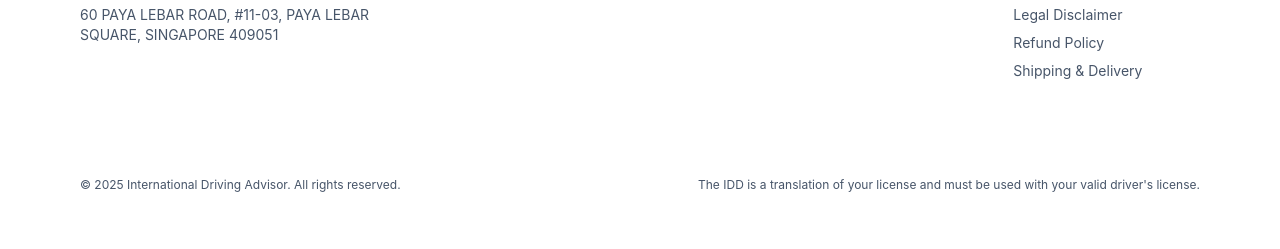
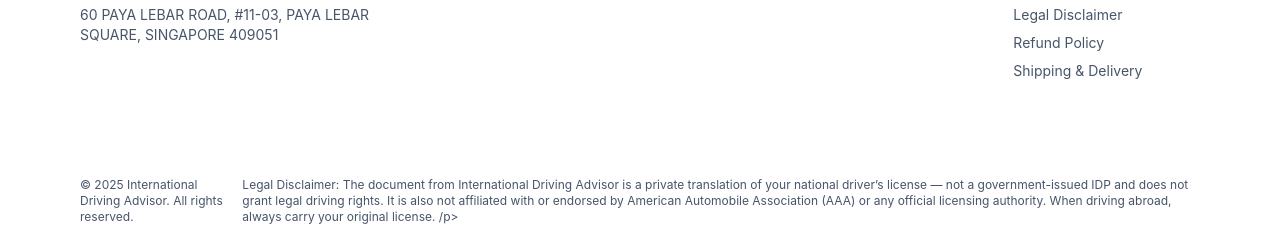
Before and after one commit to MariCoy/itndrivingadvisor, a website: page index.html in a window 1280 px wide. Shown: the part 3954-4203 px from the top of the page. Before the commit the page ends 4171 px from the top, so only its background shows below. Drawn offline with nearby package versions, Linux system fonts and the light colour scheme.

Commit message:
Update footer.html
added disclaimer

```diff
--- a/components/footer.html
+++ b/components/footer.html
@@ -55,7 +55,7 @@ hello@internationaldrivingadvisor.com
 <div class="max-w-6xl mx-auto px-4 py-6">
 <div class="flex flex-col md:flex-row justify-start md:justify-between items-start md:items-center gap-4">
 <p class="text-slate-600 text-xs">© 2025 International Driving Advisor. All rights reserved.</p>
-<p class="text-slate-600 text-xs">The IDD is a translation of your license and must be used with your valid driver's license.</p>
+<p class="text-slate-600 text-xs">Legal Disclaimer: The document from International Driving Advisor is a private translation of your national driver’s license — not a government-issued IDP and does not grant legal driving rights. It is also not affiliated with or endorsed by American Automobile Association (AAA) or any official licensing authority. When driving abroad, always carry your original license. /p>
 </div>
 </div>
 </div>
```
